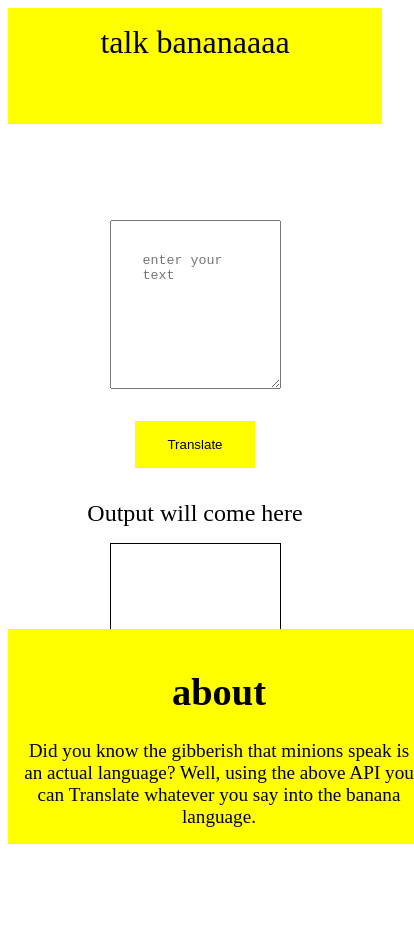
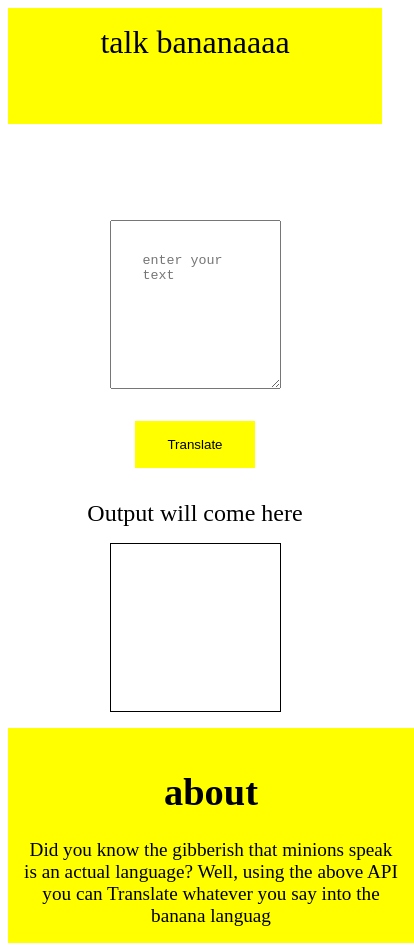
Before and after one commit to aqsaaqeel/banana-speak, a plain HTML site: page index.html in a window 390 px wide. Shown: the whole page, 414 px wide, since content can reach past the window. Before the commit the page ends 844 px from the top, so only its background shows below. Drawn offline with Linux system fonts and the light colour scheme.

Commit message:
refactor: made the ui better and responsive

```diff
--- a/index.html
+++ b/index.html
@@ -13,7 +13,7 @@
         talk bananaaaa
     </div>
     </nav>
-    <main>
+    <div class = "main">
     <textarea id="txt-input"placeholder = "enter your text"></textarea>
     <div class="empty"></div>
     <div class="button">
@@ -23,15 +23,13 @@
     <div class="output-heading">Output will come here </div>
     <div id ="output"></div>
 
-    </main>
+    </div>
 
     <footer class="footer">
-        <div>
             <h1>about</h1>
         Did you know the gibberish that minions speak is an actual
         language? Well, using the above API you can Translate
-        whatever you say into the banana language.
-        </div>
+        whatever you say into the banana languag
     </footer>
 </body>
 <script src="app.js"></script>
--- a/style.css
+++ b/style.css
@@ -23,11 +23,13 @@
     font-size: 2rem;
     padding: 1rem;
 }
-main{
+.main{
     padding:1rem;
-    margin-top: 5rem;
+
     box-sizing:border-box;
     display: block;
+    margin:auto;
+    margin-top: 5rem;
 }
 #btn-translate{
     margin :auto;
@@ -57,7 +59,6 @@ main{
 }
 .footer{
     background-color: yellow;
-    position: fixed;
     bottom: 0%;
     width: 100%;
     text-align: center;
```
